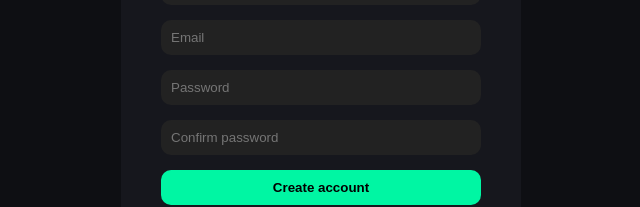
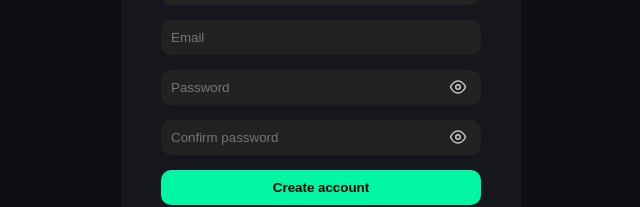
Before and after one commit to Surajit09636/Friends_chitchat, a React (Create React App) app in the folder frontend/: page /signup in a window 1280 px wide. Shown: the part 362-569 px from the top of the page, without its empty margins (319-959 px from the left). Built offline with nearby package versions, Linux system fonts and the light colour scheme.

Commit message:
add the eye icon into the password field

```diff
--- /dev/null
+++ b/frontend/src/components/PasswordInput.jsx
@@ -0,0 +1,75 @@
+import { useState } from "react";
+
+const EyeIcon = ({ visible }) => {
+  if (visible) {
+    return (
+      <svg
+        aria-hidden="true"
+        viewBox="0 0 24 24"
+        fill="none"
+        stroke="currentColor"
+        strokeWidth="2"
+        strokeLinecap="round"
+        strokeLinejoin="round"
+      >
+        <path d="M3 3l18 18" />
+        <path d="M10.58 10.58a2 2 0 0 0 2.83 2.83" />
+        <path d="M9.1 5.08A10.47 10.47 0 0 1 12 4c5 0 9.27 3.11 11 8-0.52 1.46-1.3 2.77-2.27 3.88" />
+        <path d="M6.61 6.61C4.62 7.82 3 9.7 2 12c1.73 4.89 6 8 10 8 1.33 0 2.6-0.25 3.77-0.7" />
+      </svg>
+    );
+  }
+
+  return (
+    <svg
+      aria-hidden="true"
+      viewBox="0 0 24 24"
+      fill="none"
+      stroke="currentColor"
+      strokeWidth="2"
+      strokeLinecap="round"
+      strokeLinejoin="round"
+    >
+      <path d="M2 12s3.5-8 10-8 10 8 10 8-3.5 8-10 8-10-8-10-8" />
+      <circle cx="12" cy="12" r="3" />
+    </svg>
+  );
+};
+
+export default function PasswordInput({
+  value,
+  onChange,
+  placeholder,
+  required = false,
+  autoComplete,
+  name,
+}) {
+  const [visible, setVisible] = useState(false);
+
+  const toggleVisibility = () => setVisible((prev) => !prev);
+  const label = visible ? "Hide password" : "Show password";
+
+  return (
+    <div className="password-field">
+      <input
+        type={visible ? "text" : "password"}
+        placeholder={placeholder}
+        value={value}
+        onChange={onChange}
+        required={required}
+        autoComplete={autoComplete}
+        name={name}
+      />
+      <button
+        type="button"
+        className="password-toggle"
+        onClick={toggleVisibility}
+        aria-label={label}
+        title={label}
+        aria-pressed={visible}
+      >
+        <EyeIcon visible={visible} />
+      </button>
+    </div>
+  );
+}
--- a/frontend/src/pages/forgotPassword.jsx
+++ b/frontend/src/pages/forgotPassword.jsx
@@ -4,6 +4,7 @@ import {
   confirmPasswordReset,
   requestPasswordReset,
 } from "../api/authApi";
+import PasswordInput from "../components/PasswordInput";
 
 export default function ForgotPassword() {
   const navigate = useNavigate();
@@ -92,19 +93,21 @@ export default function ForgotPassword() {
               onChange={(e) => setCode(e.target.value)}
               required
             />
-            <input
-              type="password"
+            <PasswordInput
               placeholder="New password"
               value={newPassword}
               onChange={(e) => setNewPassword(e.target.value)}
               required
+              autoComplete="new-password"
+              name="newPassword"
             />
-            <input
-              type="password"
+            <PasswordInput
               placeholder="Confirm new password"
               value={confirmPassword}
               onChange={(e) => setConfirmPassword(e.target.value)}
               required
+              autoComplete="new-password"
+              name="confirmPassword"
             />
           </>
         )}
--- a/frontend/src/pages/login.jsx
+++ b/frontend/src/pages/login.jsx
@@ -4,6 +4,7 @@ import { Link, useLocation, useNavigate } from "react-router-dom";
 // API and auth context.
 import { loginUser } from "../api/authApi";
 import { useAuth } from "../auth/AuthContext";
+import PasswordInput from "../components/PasswordInput";
 
 export default function Login() {
   // Navigation and context hooks.
@@ -90,12 +91,13 @@ export default function Login() {
         />
 
         {/* Password input */}
-        <input
-          type="password"
+        <PasswordInput
           placeholder="Password"
           value={password}
           onChange={(e) => setPassword(e.target.value)}
           required
+          autoComplete="current-password"
+          name="password"
         />
 
         {/* Submit button */}
--- a/frontend/src/pages/signup.jsx
+++ b/frontend/src/pages/signup.jsx
@@ -3,6 +3,7 @@ import { useState } from "react";
 import { Link, useNavigate } from "react-router-dom";
 // API wrapper for registration.
 import { registerUser, requestEmailVerification } from "../api/authApi";
+import PasswordInput from "../components/PasswordInput";
 
 export default function Signup() {
   // Navigation hook.
@@ -85,21 +86,23 @@ export default function Signup() {
         />
 
         {/* Password input */}
-        <input
-          type="password"
+        <PasswordInput
           placeholder="Password"
           value={password}
           onChange={(e) => setPassword(e.target.value)}
           required
+          autoComplete="new-password"
+          name="password"
         />
 
         {/* Confirm password input */}
-        <input
-          type="password"
+        <PasswordInput
           placeholder="Confirm password"
           value={confirmPassword}
           onChange={(e) => setConfirmPassword(e.target.value)}
           required
+          autoComplete="new-password"
+          name="confirmPassword"
         />
 
         {/* Submit button */}
--- a/frontend/src/styles/global.css
+++ b/frontend/src/styles/global.css
@@ -37,8 +37,48 @@ body {
   color: white;
 }
 
+/* Password field with toggle */
+.password-field {
+  position: relative;
+  display: flex;
+  align-items: center;
+}
+
+.password-field input {
+  width: 100%;
+  padding-right: 42px;
+}
+
+.password-toggle {
+  position: absolute;
+  right: 10px;
+  top: 50%;
+  transform: translateY(-50%);
+  background: transparent;
+  border: none;
+  color: #c8c8c8;
+  padding: 4px;
+  cursor: pointer;
+}
+
+.password-toggle svg {
+  width: 18px;
+  height: 18px;
+  display: block;
+}
+
+.password-toggle:hover {
+  color: #00f6a3;
+}
+
+.password-toggle:focus-visible {
+  outline: 2px solid #00f6a3;
+  outline-offset: 2px;
+  border-radius: 6px;
+}
+
 /* Primary action button */
-.login-card button {
+.login-card button:not(.password-toggle) {
   padding: 10px;
   border: none;
   border-radius: 10px;
@@ -48,7 +88,7 @@ body {
 }
 
 /* Disabled button state */
-.login-card button:disabled {
+.login-card button:not(.password-toggle):disabled {
   opacity: 0.7;
   cursor: not-allowed;
 }
```
